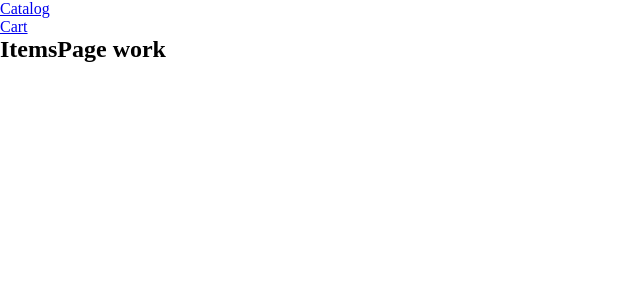
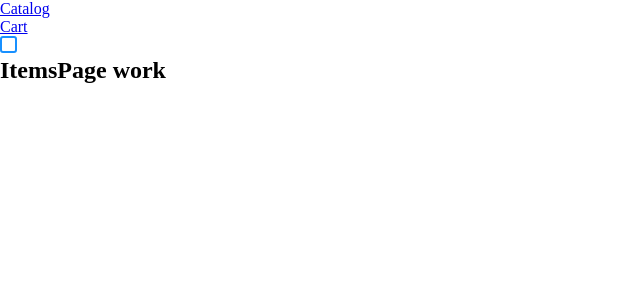
Before and after one commit to MaryAnzh/Online-Store, a React (Create React App) app: page / in a window 1280 px wide. Shown: the top 300 px of the page, without its empty margins (0-640 px from the left). Built offline with nearby package versions, Linux system fonts and the light colour scheme; a web font is replaced by a local one.

Commit message:
feat: add custom-styled checkbox component

```diff
--- a/src/App.tsx
+++ b/src/App.tsx
@@ -1,21 +1,12 @@
 import React from 'react'
-import styles from './Apps.scss'
-import {
-    BrowserRouter as Router,
-    Routes,
-    Route,
-    Link,
-    RouteMatch,
-    useParams
-} from 'react-router-dom'
+import {BrowserRouter as Router, Routes, Route, Link} from 'react-router-dom'
 import {ItemsPage} from './pages/items-page/ItemsPage'
 import {CartPage} from './pages/cart-page/CartPage'
 import {NotFoundPage} from './pages/not-found-page/NotFoundPage'
-import {Header} from './containers/header/Header'
-import {Footer} from './containers/footer/Footer'
+import {Checkbox} from './components/ui/checkbox/Checkbox'
 
 
-export const App = () => (
+export const App = (): JSX.Element => (
     <Router>
         <header>
             <nav>
@@ -29,7 +20,8 @@ export const App = () => (
                 </ul>
             </nav>
         </header>
-
+        <Checkbox onChange={() => {
+        }}/>
         <main>
             <Routes>
                 <Route path="/" element={<ItemsPage/>}></Route>
--- /dev/null
+++ b/src/components/ui/checkbox/Checkbox.module.scss
@@ -0,0 +1,52 @@
+@import "../../../style/utils/variable";
+
+.wrapper {
+  transition: 0.3s all;
+
+  .checkbox {
+    transition: 0.3s all;
+    -webkit-appearance: none;
+    appearance: none;
+    -moz-appearance: none;
+
+    width: 17px;
+    height: 17px;
+    border-radius: 3px;
+    border: 2px solid $primary-blue;
+    outline: none;
+    cursor: pointer;
+
+    &:checked {
+      background-color: $primary-blue;
+      position: relative;
+      transition: 0.3s all;
+    }
+
+    &:checked::before {
+      transition: 0.3s all;
+      content: "✓";
+      text-align: center;
+      margin: auto;
+      position: absolute;
+      top: 0;
+      left: 0;
+      right: 0;
+      bottom: 0;
+      color: #fff;
+      font-weight: 900;
+      font-size: 10px;
+    }
+
+    &:hover {
+      transform: scale(1.05);
+    }
+
+    &:not(:checked):hover {
+      background-color: rgba($primary-blue, 0.1);
+    }
+
+    &:active {
+      transform: scale(0.8);
+    }
+  }
+}
--- /dev/null
+++ b/src/components/ui/checkbox/Checkbox.tsx
@@ -0,0 +1,22 @@
+import styles from './Checkbox.module.scss'
+import React from 'react'
+
+
+interface ICheckboxProps {
+    initialChecked?: boolean
+    onChange: (checked: boolean) => void
+    styles?: React.CSSProperties
+    className?: string
+}
+
+export const Checkbox = (props: ICheckboxProps): JSX.Element => {
+    const changeHandler = (event: React.ChangeEvent<HTMLInputElement>): void => {
+        props.onChange(event.currentTarget.checked)
+    }
+
+    return (
+        <label className={`${styles.wrapper} ${props.className}`} style={props.styles}>
+            <input type="checkbox" className={styles.checkbox} onChange={changeHandler}/>
+        </label>
+    )
+}
```
Also changed, not shown: .d.ts, 1 other file (tests, documents, lock files or other folders).
